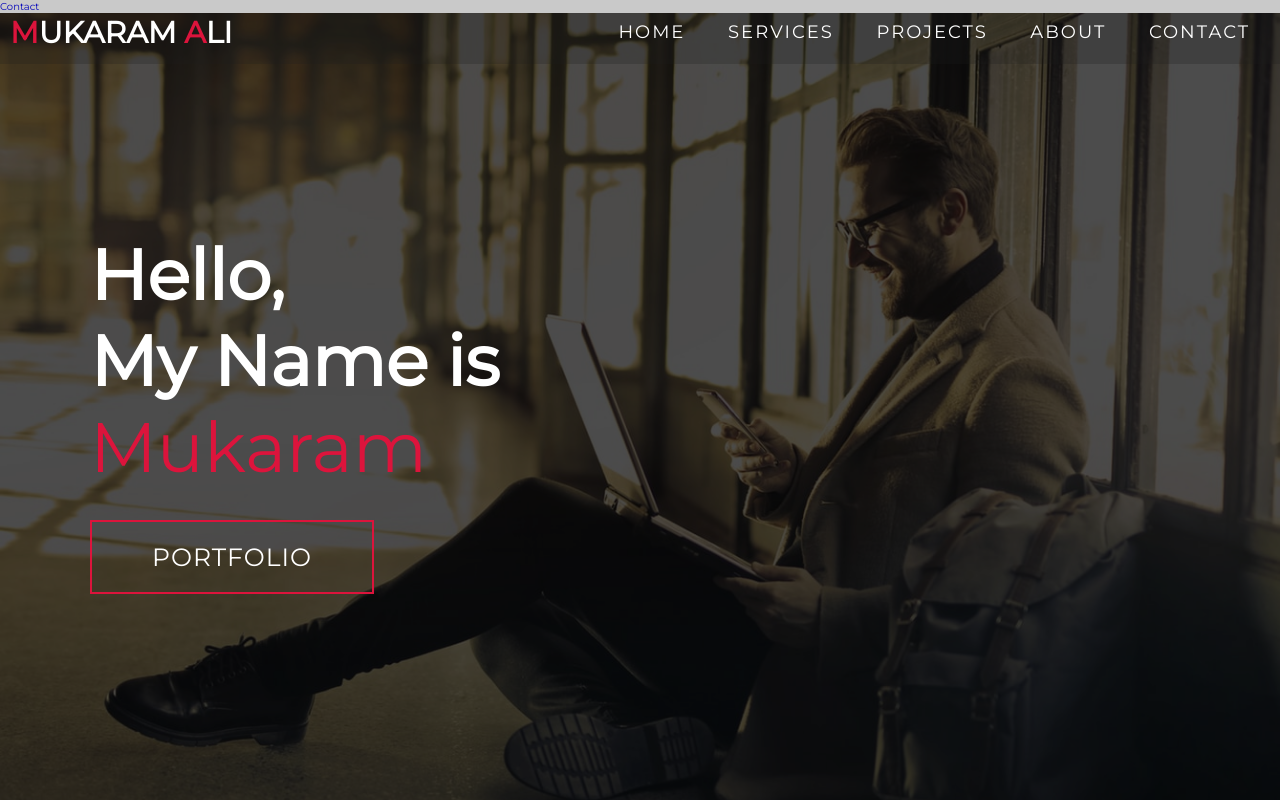
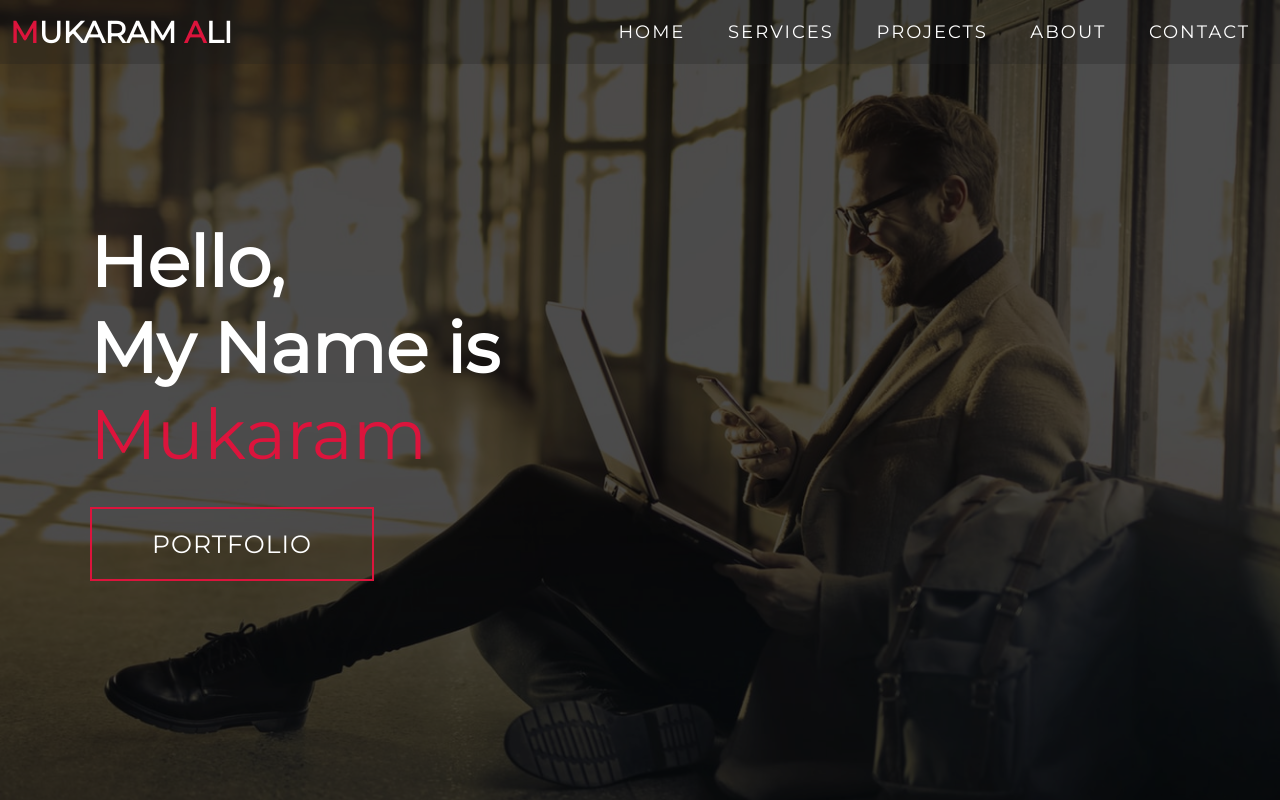
Before and after one commit to Mukaram-Ali/portfolio, a plain HTML site: page index.html in a window 1280 px wide. Shown: the top 800 px of the page. Drawn offline with Linux system fonts and the light colour scheme.

Commit message:
Update index.html

```diff
--- a/index.html
+++ b/index.html
@@ -5,11 +5,11 @@
   <meta charset="UTF-8">
   <meta name="viewport" content="width=device-width, initial-scale=1.0">
   <link rel="stylesheet" href="style.css">
-  <title>My Website</title>
+  <title>Mukaram Ali</title>
 </head>
 
 <body>
-  <a href="#contact" data-after="Contact">Contact</a>
+
   <!-- Header -->
   <section id="header">
     <div class="header container">
```
